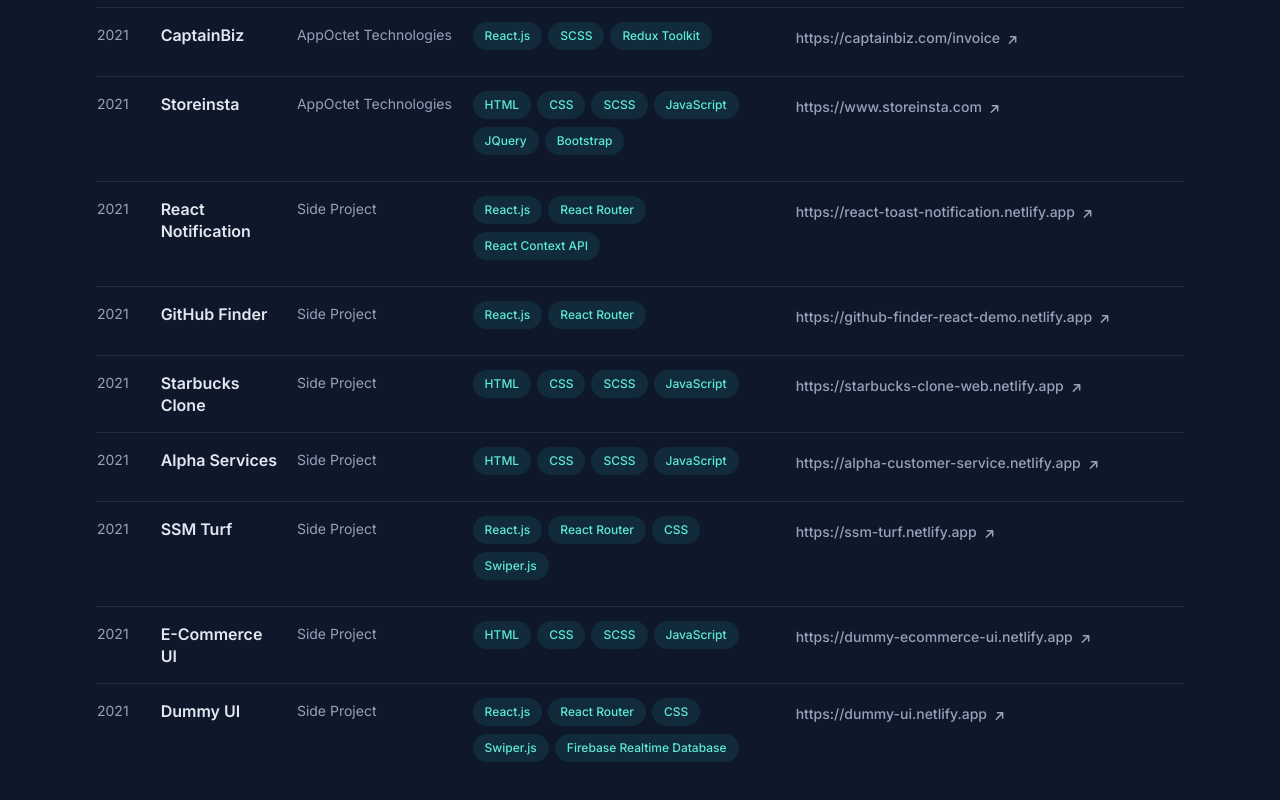
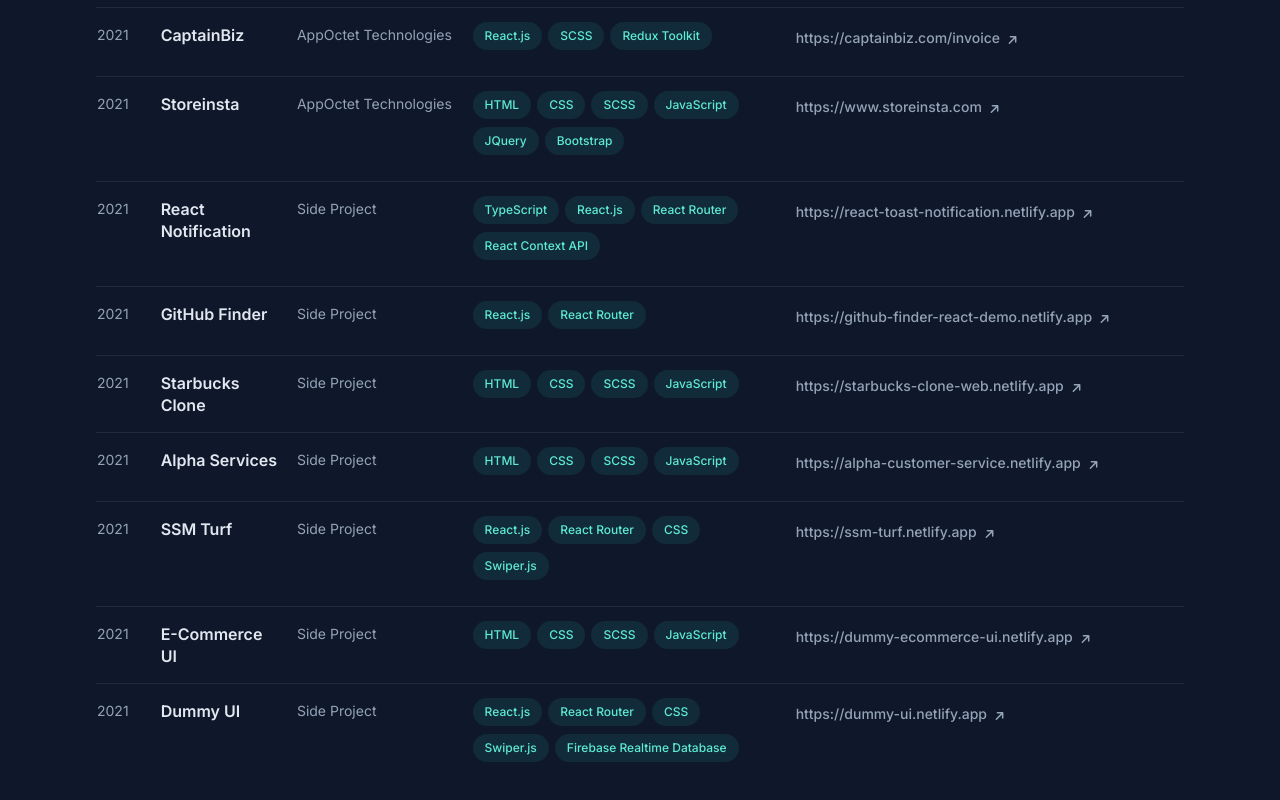
Before and after one commit to AbhishekKolge/portfolio-website, a Next.js app: page /archive in a window 1280 px wide. Shown: the part 1603-2403 px from the top of the page. Built offline with nearby package versions, Linux system fonts and the light colour scheme.

Commit message:
new tag added for react notification project

```diff
--- a/src/app/archive/data.js
+++ b/src/app/archive/data.js
@@ -153,7 +153,7 @@
     year: 2021,
     name: 'React Notification',
     company: 'Side Project',
-    tags: ['React.js', 'React Router', 'React Context API'],
+    tags: ['TypeScript', 'React.js', 'React Router', 'React Context API'],
     links: ['https://react-toast-notification.netlify.app'],
   },
   {
```
